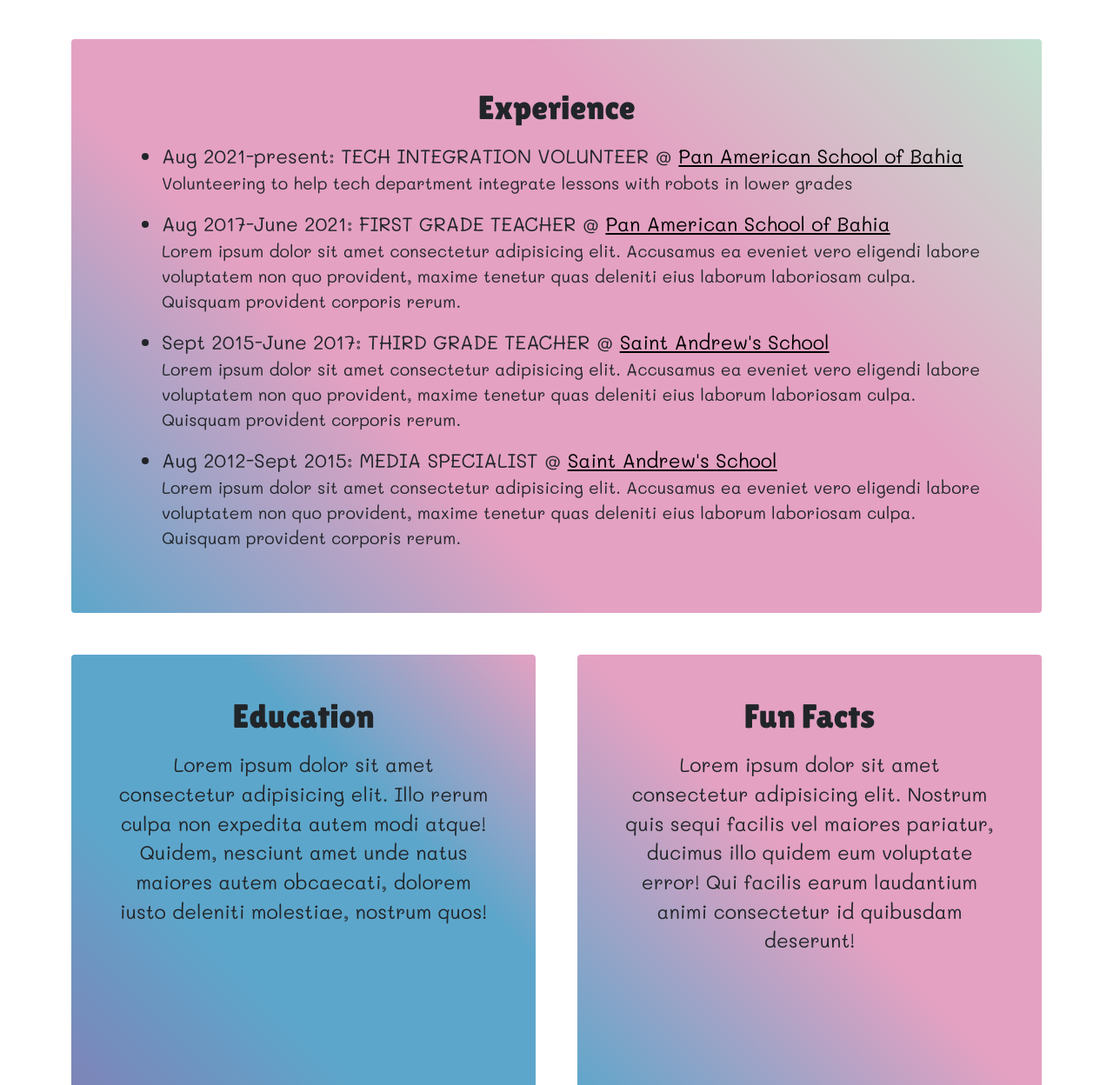
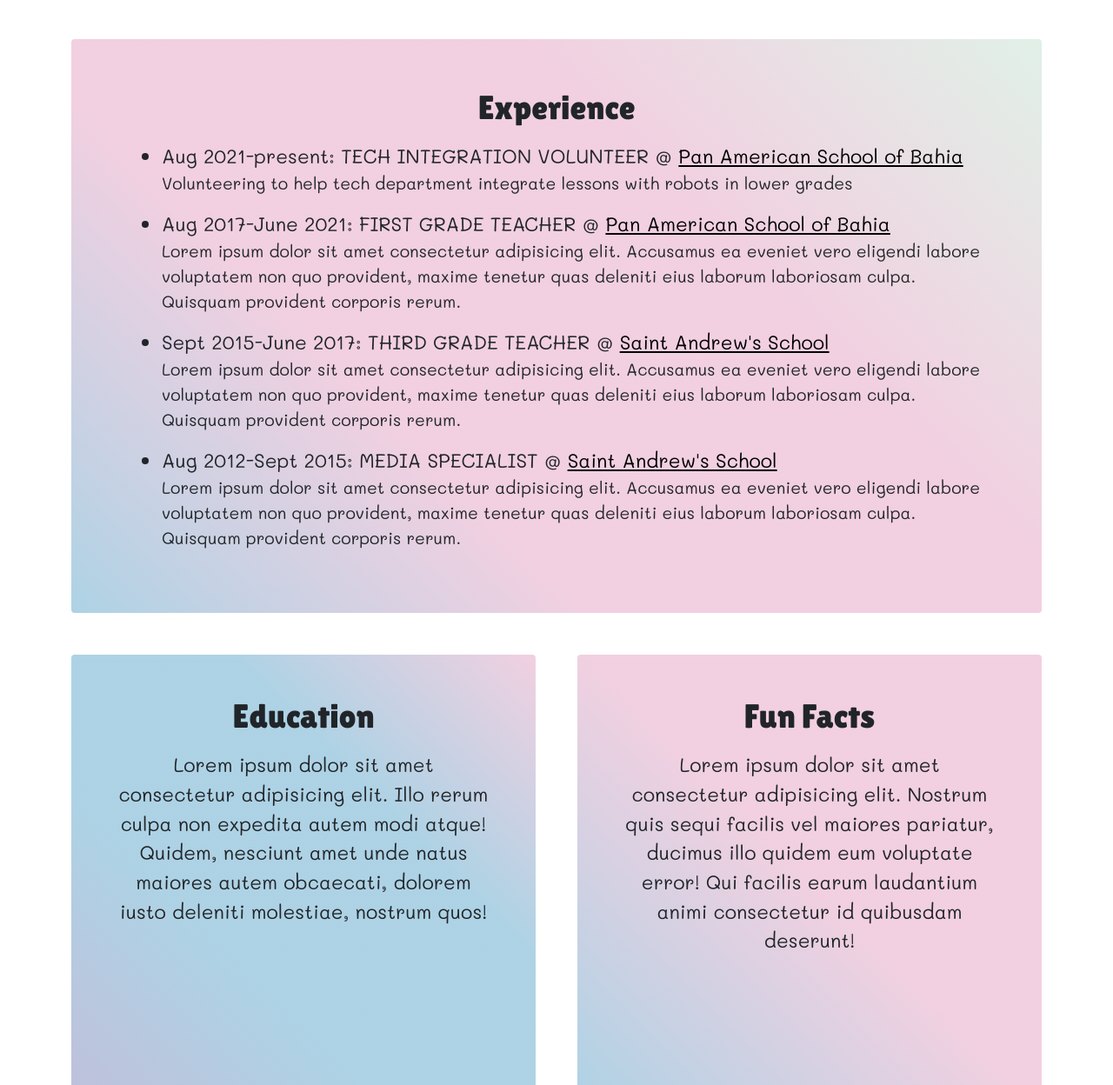
Before and after one commit to samanthatarrice/portfolio, a website: page index.html in a window 1280 px wide. Shown: the part 2963-4211 px from the top of the page at 87% size. Drawn offline with nearby package versions, Linux system fonts and the light colour scheme.

Commit message:
Update about photo

```diff
--- a/css/style.scss
+++ b/css/style.scss
@@ -168,20 +168,21 @@
 }
 
 .toolkit-card {
-  background: linear-gradient(45deg, $color-pink, $color-green);
+  background: linear-gradient(45deg, rgba(228, 161, 194, 0.5), rgba(194, 225, 208, 0.5));
 }
 
 .experience-card {
-  background: linear-gradient(45deg, $color-blue, $color-pink, $color-pink, $color-green);
+  background: linear-gradient(45deg, rgba(93, 166, 203, 0.5), rgba(228, 161, 194, 0.5), rgba(228, 161, 194, 0.5), rgba(194, 225, 208, 0.5));
+
 }
 
 .education-card {
-  background: linear-gradient(45deg, $color-purple, $color-blue, $color-blue, $color-pink);
+  background: linear-gradient(45deg, rgba(128, 130, 183, 0.5), rgba(93, 166, 203, 0.5), rgba(93, 166, 203, 0.5), rgba(228, 161, 194, 0.5));
   height: 40vw;
 }
 
 .fun-facts-card {
-  background: linear-gradient(45deg, $color-blue, $color-pink, $color-pink);
+  background: linear-gradient(45deg, rgba(93, 166, 203, 0.5), rgba(228, 161, 194, 0.5), rgba(228, 161, 194, 0.5));
   height: 40vw;
 }
 
--- a/index.html
+++ b/index.html
@@ -69,7 +69,6 @@
   </div>
 
   <main>
-
     <section id="portfolio">
       <h2 class="text-center my-5">Portfolio</h2>
       <div class="accordion-fluid" id="portfolioAccordion">
@@ -183,7 +182,7 @@
             </div>
           </div>
           <div class="col-7 col-md-4 text-center mx-md-5 mb-4 mb-md-0">
-            <img src="images/sam-sitting.jpeg" alt="Sam sitting in front of leaves." class="sam-sitting w-100 rounded-circle">
+            <img src="images/headshot-placeholder.png" alt="Sam sitting in front of leaves." class="sam-sitting w-100 rounded-circle">
           </div>
         </div>
         <div class="row my-2 my-sm-4 my-md-5">
```
Also changed, not shown: css/style.css, images/headshot-placeholder.png (added).
